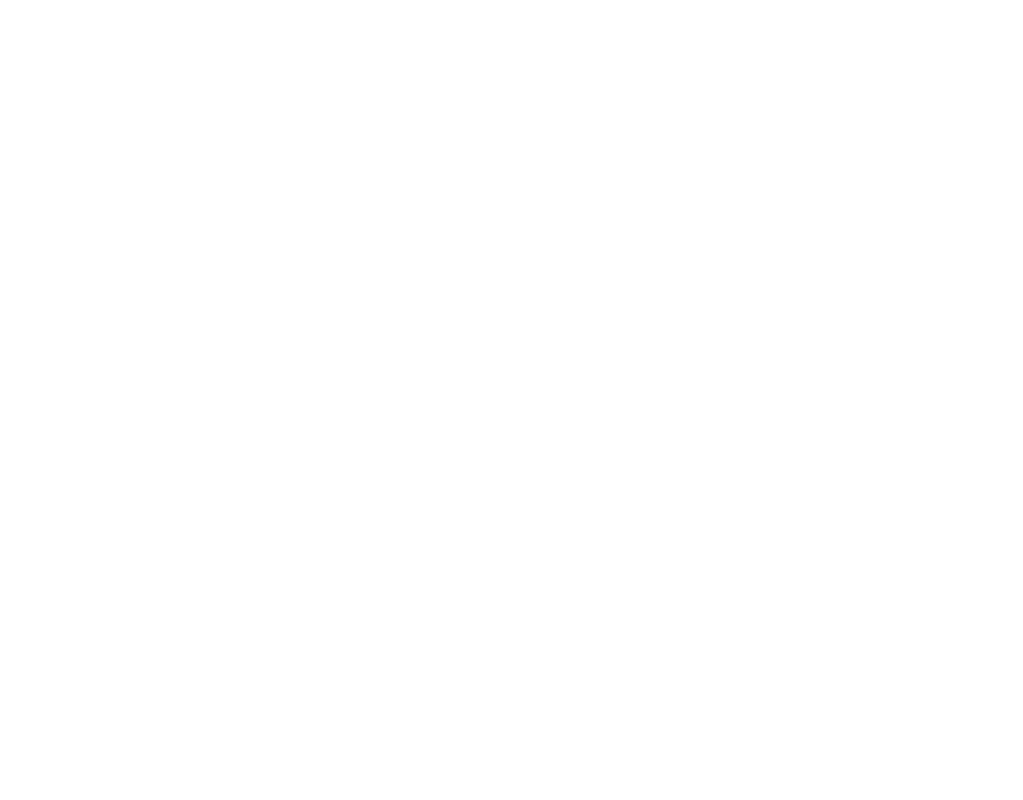
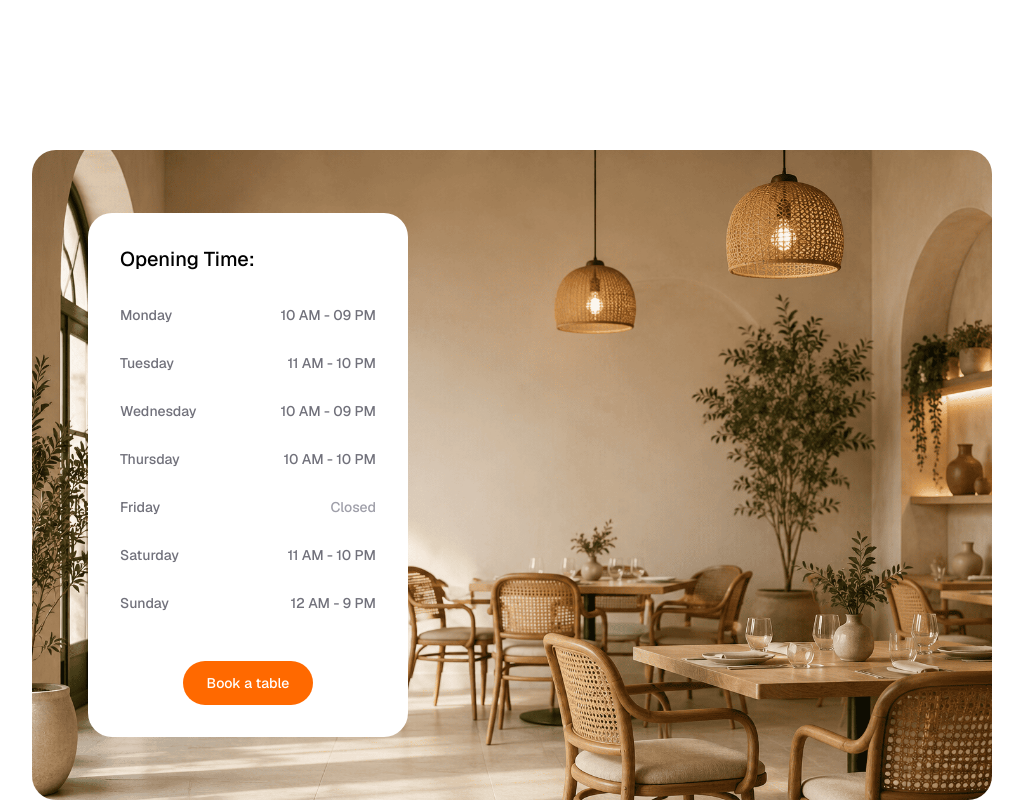
Before and after one commit to Hard1stf/Restro, a React (Vite) app: page / in a window 1280 px wide. Shown: the part 3907-4707 px from the top of the page, without its empty margins (128-1151 px from the left). Before the commit the page ends 3881 px from the top, so only its background shows below. Built offline with nearby package versions, Linux system fonts and the light colour scheme.

Commit message:
Add Timing section with animated opening hours and booking link

```diff
--- a/src/App.jsx
+++ b/src/App.jsx
@@ -6,6 +6,7 @@
 import Dishes from './sections/Dishes';
 import Features from './sections/Features';
 import BookingProcess from './sections/BookingProcess';
+import Timing from './sections/Timing';
 
 const App = () => {
   return (
@@ -17,6 +18,7 @@
       <Dishes />
       <Features />
       <BookingProcess />
+      <Timing />
     </>
   );
 };
--- /dev/null
+++ b/src/sections/Timing.jsx
@@ -0,0 +1,51 @@
+import Animated from '../components/Animated';
+import { timingData } from '../data/data';
+
+const Timing = () => {
+  return (
+    <>
+      <section id="timing" className="px-auto mt-44">
+        <Animated
+          scale={0.8}
+          y={0}
+          className="w-full max-w-5xl h-162.5 rounded-3xl bg-cover bg-center flex items-center justify-center md:justify-start px-6 md:px-14 overflow-hidden mx-auto bg-[url('../../public/assets/restro-timing.png')]"
+        >
+          {/* White Card Overlay */}
+          <div className="bg-white rounded-3xl p-8 w-full max-w-xs">
+            <Animated delay={0.2}>
+              <h3 className="text-xl mb-8 font-medium">Opening Time:</h3>
+            </Animated>
+
+            <div className="space-y-7">
+              {timingData.map((time, i) => (
+                <Animated
+                  key={i}
+                  delay={i * 0.15}
+                  className="flex justify-between items-center"
+                >
+                  <span className="font-medium text-zinc-500">{time.day}</span>
+                  <span
+                    className={`font-medium ${time.hours === 'Closed' ? 'text-zinc-400' : 'text-zinc-500'}`}
+                  >
+                    {time.hours}
+                  </span>
+                </Animated>
+              ))}
+            </div>
+
+            <Animated delay={0.2} className="mt-12 flex justify-center">
+              <a
+                href="#booking-process"
+                className="bg-orange-500 rounded-full hover:bg-orange-600 text-white font-medium px-6 py-3 transition"
+              >
+                Book a table
+              </a>
+            </Animated>
+          </div>
+        </Animated>
+      </section>
+    </>
+  );
+};
+
+export default Timing;
```
